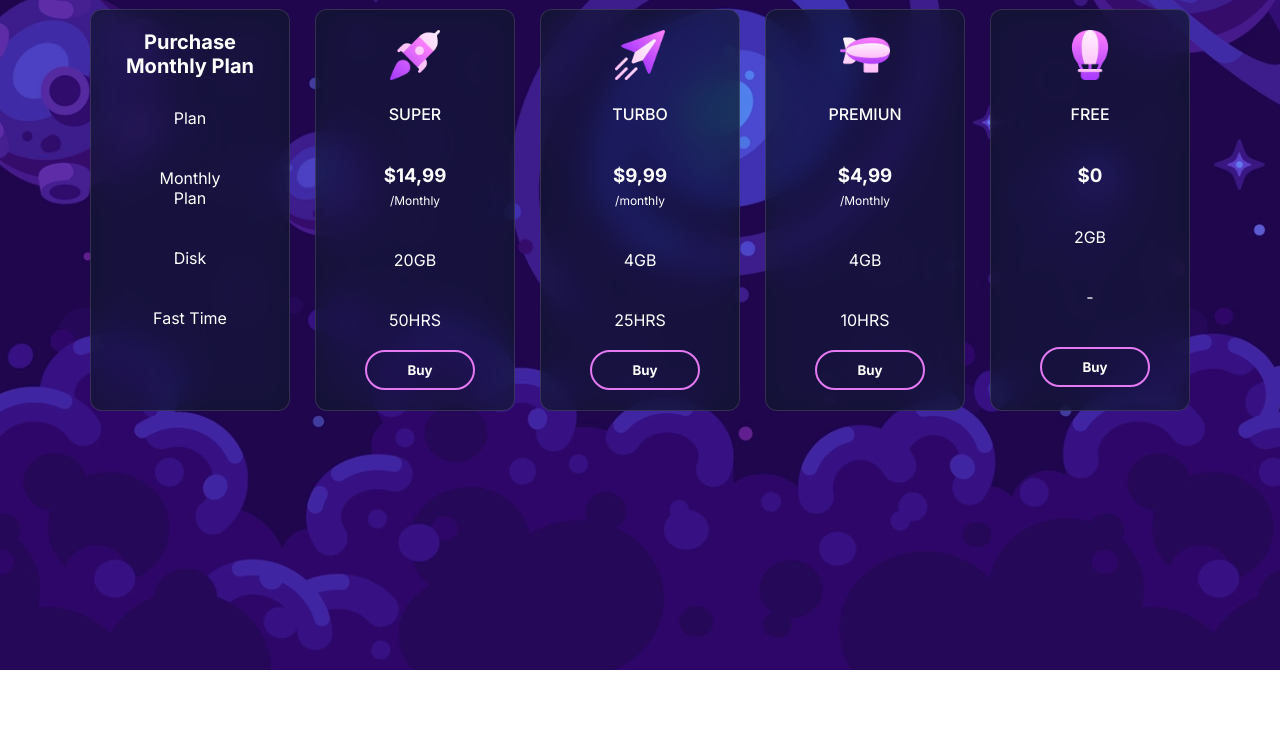
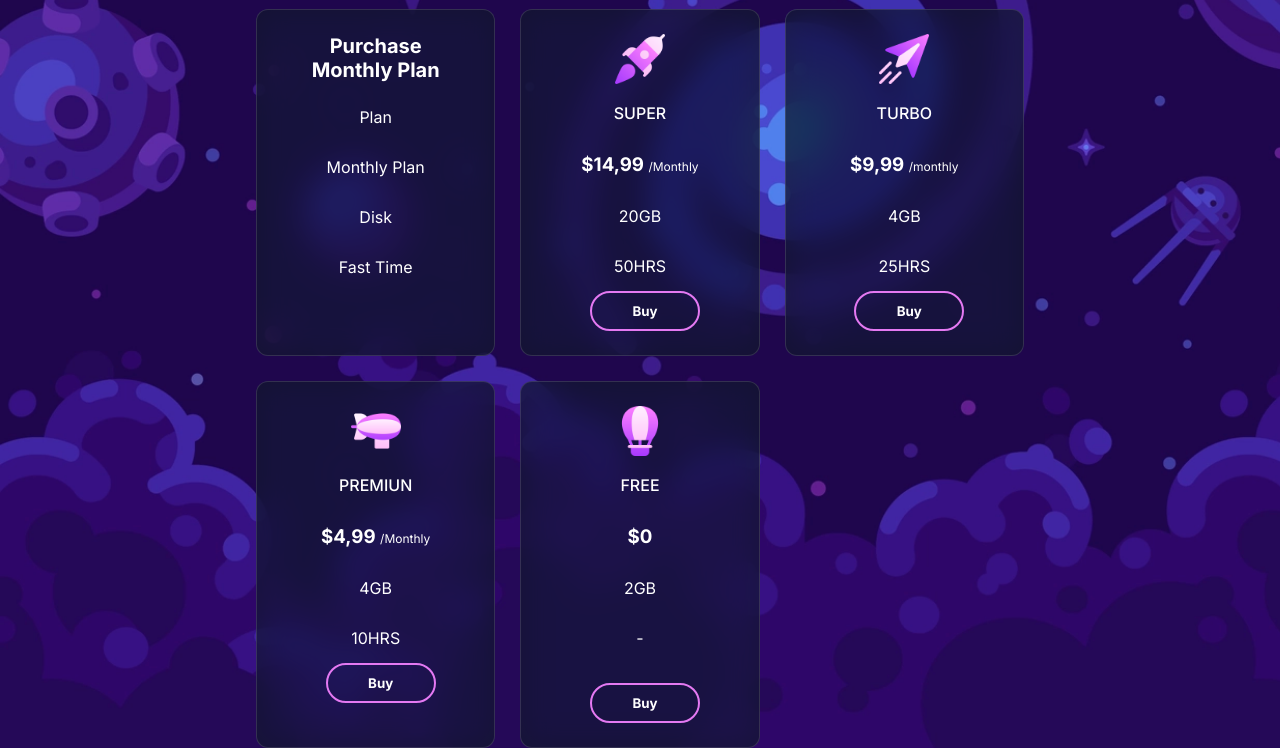
Before and after one commit to viniciuspra/Pricing-Page, a plain HTML site: page index.html in a window 1280 px wide. Shown: the part 130-878 px from the top of the page. Before the commit the page ends 800 px from the top, so only its background shows below. Drawn offline with Linux system fonts and the light colour scheme.

Commit message:
Update index.css

```diff
--- a/css/index.css
+++ b/css/index.css
@@ -9,7 +9,6 @@
 body {
   background: url(../img/background-page.png) no-repeat;
   background-size: cover;
-  height: 100vh;
 }
 
 header {
@@ -80,7 +79,7 @@ ul li {
 }
 
 .pricing-row {
-  width: 90%;
+  width: 60%;
   max-width: 1100px;
   margin: auto;
   display: grid;
@@ -103,7 +102,7 @@ ul li {
 }
 
 .pricing-col p, .pricing-col h3, li{
-  padding: 20px;
+  padding: 15px;
 }
 
 .pricing-col p {
@@ -115,13 +114,15 @@ ul li {
   padding-bottom: 10px;
 }
 
-h3 > span {
+span {
   font-size: 12px;
   font-weight: normal;
 }
 
 .price:hover {
   border: 2px solid #E479F2;
+  transition: transform .6s;
+  transform: scale(1.1);
 }
 
 .buy {
```
